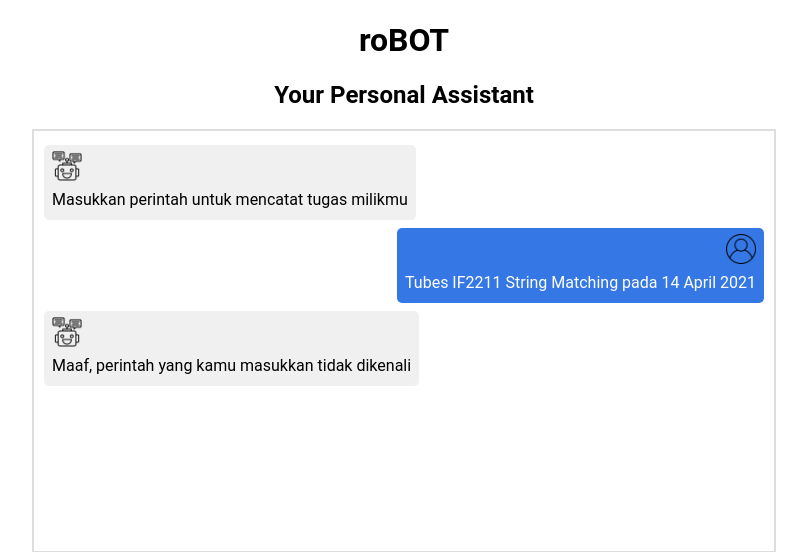
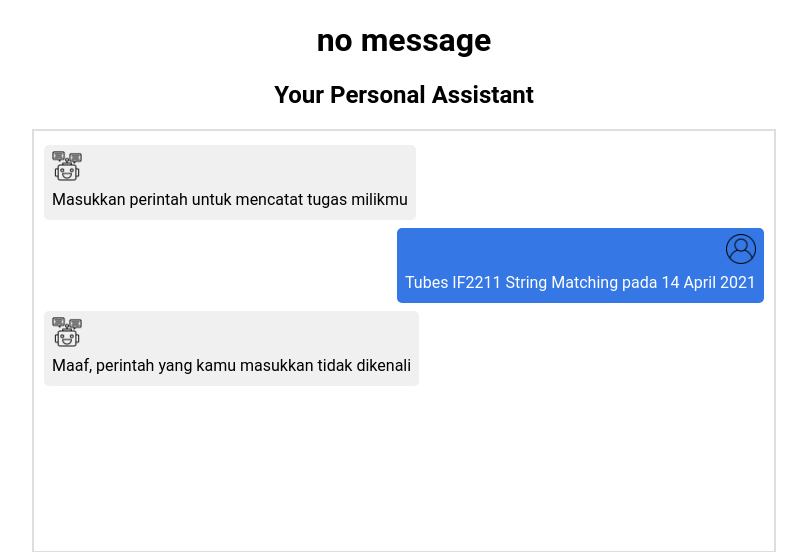
Before and after one commit to benidictusgalihmp/IF2211-Tubes03-roBOT, a Flask app: page / in a window 1280 px wide. Shown: the top 552 px of the page, without its empty margins (236-1043 px from the left). Run offline with Flask 2, Linux system fonts and the light colour scheme.

Commit message:
sek gagal subhanallah

```diff
--- a/app.py
+++ b/app.py
@@ -1,6 +1,7 @@
-from flask import Flask, render_template, request
+from flask import Flask, render_template, request, jsonify, make_response
 from flask_sqlalchemy import SQLAlchemy
 from os import path
+import random
 
 db = SQLAlchemy()
 DB_NAME = "database.db"
@@ -27,7 +28,16 @@ def home():
         data = request.form.to_dict()
         message = data["message"].strip()
         print(message)
+        return render_template("index.html", response=message)
+    else:
+        return render_template("index.html", response="no message")
+
+@app.route("/message")
+def message():
     return render_template("index.html")
+
+def test():
+    return random.randint(3,9)
 
 if __name__ == "__main__":
     app.run(debug=True)
--- a/static/script/script.js
+++ b/static/script/script.js
@@ -1,4 +1,3 @@
-// var button = document.getElementById("send");
 var input = document.getElementById("message");
 var form = document.getElementById("myForm");
 var messageBox = document.getElementsByClassName("box").item(0);
@@ -8,16 +7,18 @@ form.addEventListener('submit', function(event) {
     event.preventDefault();
     const messageData = new FormData(form);
     fetch('/', {
-        method: 'POST',
+        method: 'GET',
         body: messageData,
     }).then(function(response) {
-        console.log("form");
+        console.log(response);
+        console.log(getResponse());
         createMsgBubble("user");
         createMsgBubble("bot");
         input.value = "";
         messageBox.scrollTop = messageBox.scrollHeight;
     });
 });
+
 
 function addResponsesAfterKeypress(event) {
     if (inputLength() > 0 && (event.keycode === 13 || event.key === "Enter")) {
@@ -39,7 +40,7 @@ function createMsgBubble(type) {
         img.src = "static/images/user.png";
         messageBubble.classList.add("user");
     } else if (type == "bot") {
-        var textContent = document.createTextNode("placeholder");
+        var textContent = document.createTextNode(getResponse());
 
         img.src = "static/images/robot.png"
         messageBubble.classList.add("bot");
@@ -51,6 +52,10 @@ function createMsgBubble(type) {
     messageBox.appendChild(messageBubble);
 }
 
+function getResponse() {
+    return getresponse;
+}
+
 function inputLength() {
     return input.value.length;
 }
--- a/templates/base.html
+++ b/templates/base.html
@@ -9,6 +9,5 @@
 <body>
     {% block content %}
     {% endblock %}
-    <script type="text/javascript" src="{{ url_for('static', filename='script/script.js')}}"></script>
 </body>
 </html>
--- a/templates/index.html
+++ b/templates/index.html
@@ -4,7 +4,7 @@
 {% endblock %}
 {% block content %}
 <div class = "header">
-    <h1>roBOT</h1>
+    <h1>{{response}}</h1>
     <h2>Your Personal Assistant</h2>
 </div>
 <div class="box center">
@@ -27,7 +27,12 @@
         </p>
     </div>
 </div>
-<form method="POST" id="myForm" name="myForm">
+<form method="GET" id="myForm" name="myForm">
     <textarea name="message" id="message" cols="30" rows="10" placeholder="Masukkan perintah di sini" form="myForm"></textarea>
 </form>
+<script type="text/javascript">
+    var getresponse = "{{ response }}"
+    console.log(getresponse)
+</script>
+<script type="text/javascript" src="static/script/script.js"></script>
 {% endblock %}
```
